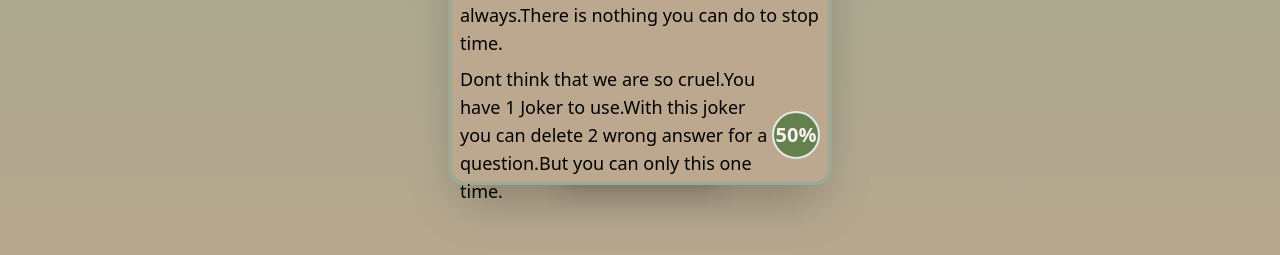
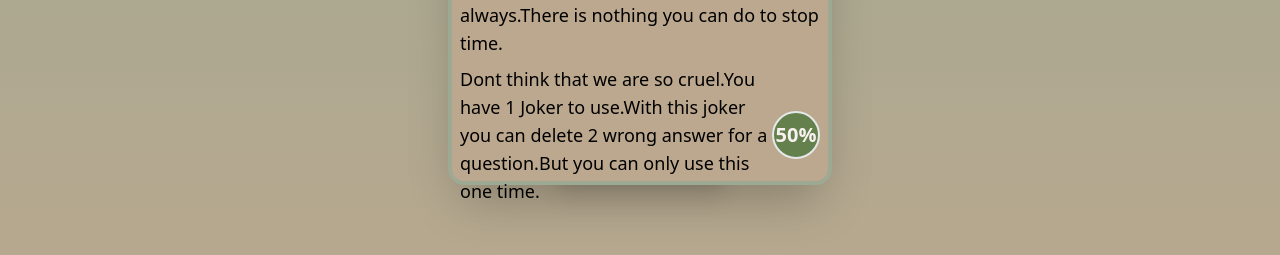
Before and after one commit to CaptainBerkay35/quiz-app, a React (Create React App) app: page / in a window 1280 px wide. Both pictures are taken after a click on the button 1214 px from the left and 754 px from the top of the page. Shown: the part 407-662 px from the top of the page. Built offline with nearby package versions, Linux system fonts and the light colour scheme.

Commit message:
Small Changes

```diff
--- a/src/components/Tutorial.jsx
+++ b/src/components/Tutorial.jsx
@@ -73,7 +73,7 @@ export default function Tutorial() {
               <p className="text-lg">
                 Dont think that we are so cruel.You have 1 Joker to use.With
                 this joker you can delete 2 wrong answer for a question.But you
-                can only this one time.
+                can only use this one time.
               </p>
               <div
                 className={
--- a/src/pages/Home.jsx
+++ b/src/pages/Home.jsx
@@ -66,7 +66,7 @@ export default function Home() {
           </div>
 
           <button
-            className="bg-Sage px-12 py-3 rounded-lg transition ease-in-out delay-100 text-Cream font-bold border-2 border-Cream shadow-xl hover:bg-white hover:text-Font hover:border-Sage"
+            className="bg-Sage px-12 py-3 w-44 rounded-lg transition ease-in-out delay-100 text-Cream font-bold border-2 border-Cream shadow-xl hover:bg-white hover:text-Font hover:border-Sage"
             onClick={handleStartClick}
           >
             START <p className="uppercase">{category}</p>
```
